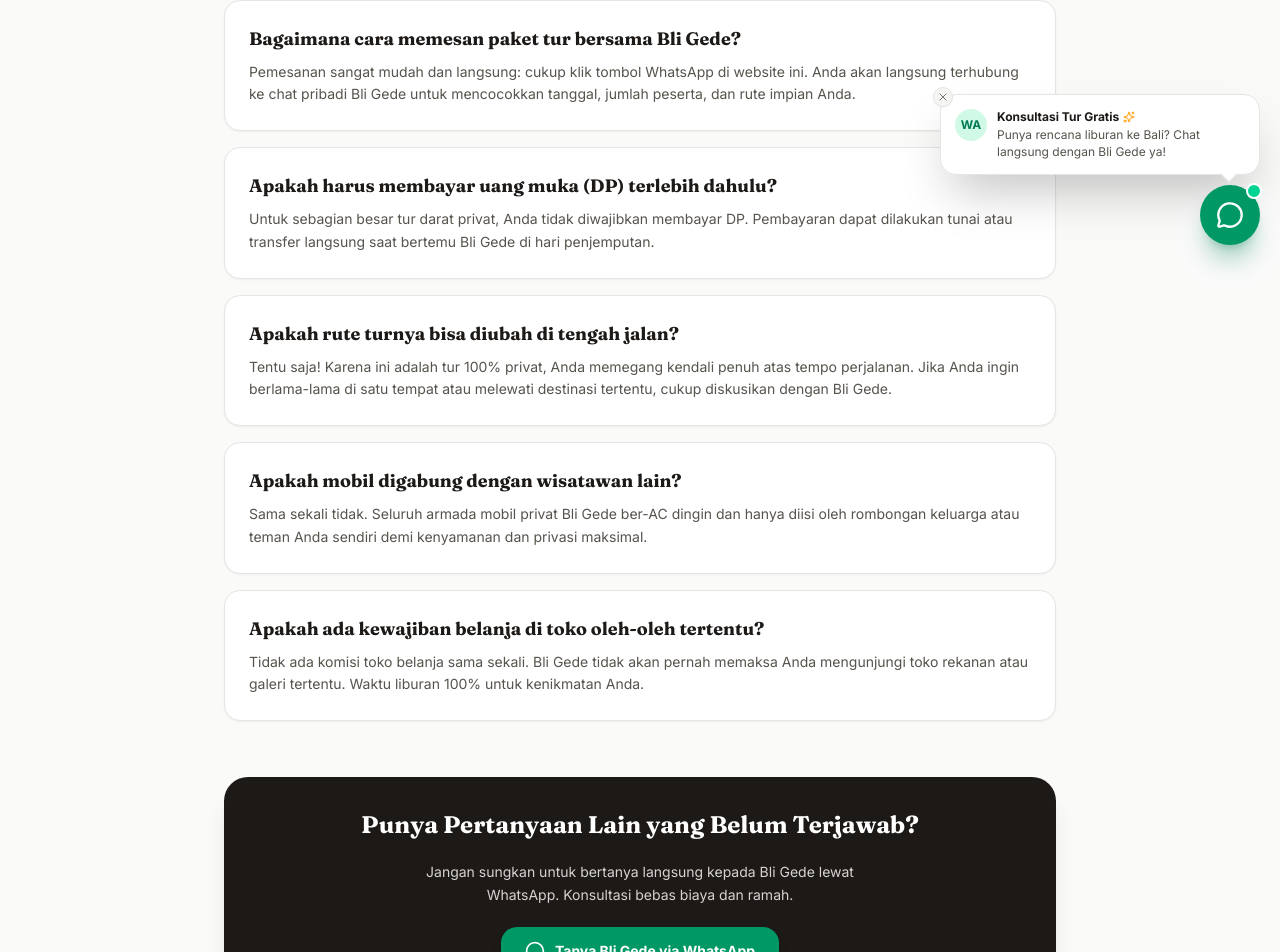
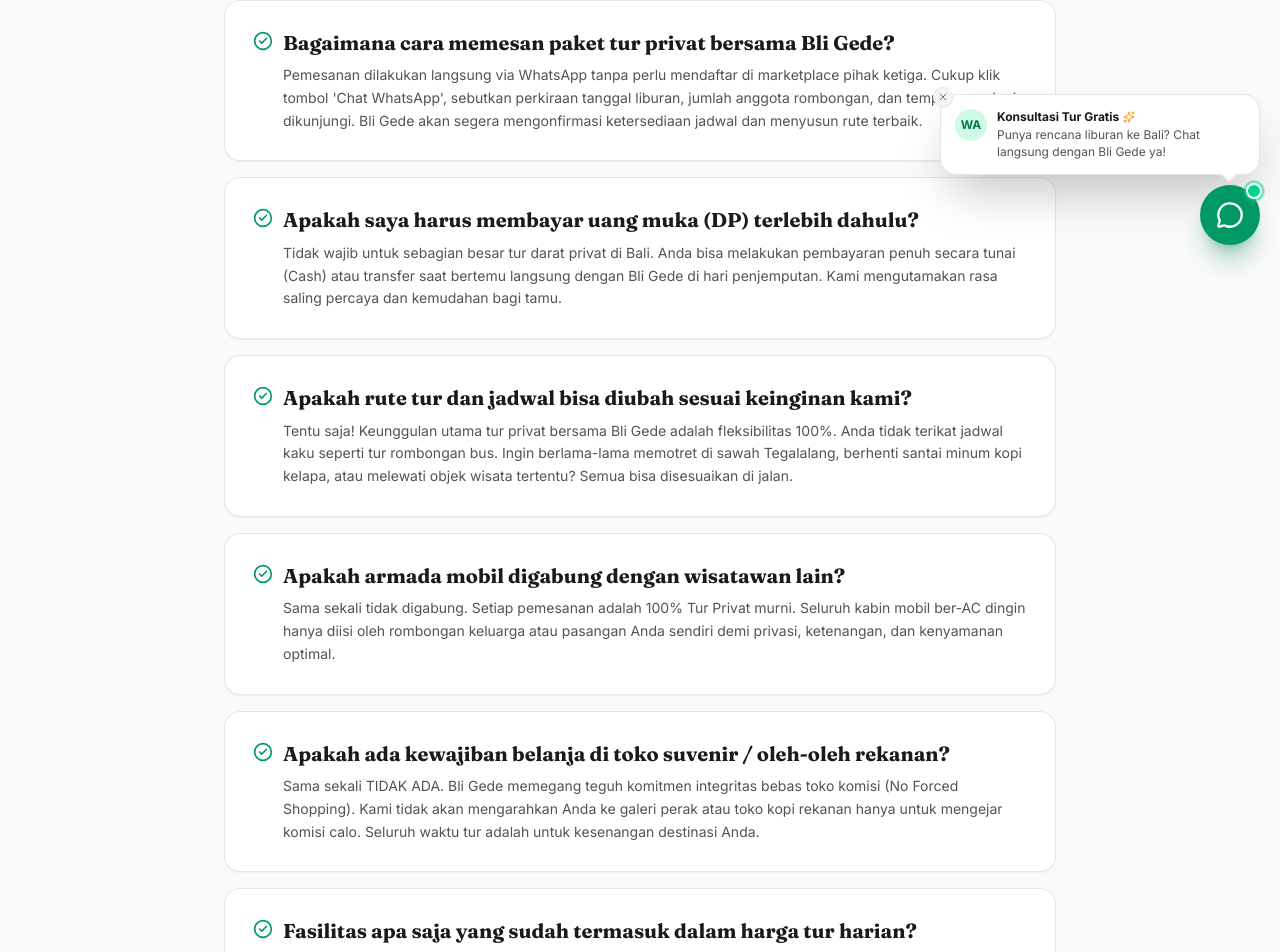
Before and after one commit to sumestawsome/gedebaliguide, a Next.js app: page /faq in a window 1280 px wide. Shown: the part 535-1487 px from the top of the page. Built offline with nearby package versions, Linux system fonts and the light colour scheme.

Commit message:
feat(seo): add FAQPage and ContactPage JSON-LD structured data and SEO metadata

```diff
--- a/src/app/contact/page.tsx
+++ b/src/app/contact/page.tsx
@@ -8,16 +8,81 @@ import { mockGuideProfile } from "@/data/mock-data";
 import { getGeneralConsultationUrl } from "@/lib/whatsapp";
 
 export const metadata: Metadata = {
-  title: "Kontak & Konsultasi Tur — Gede Bali Guide",
+  title: "Kontak Bli Gede — Reservasi & Konsultasi Tur Privat Bali",
   description:
-    "Hubungi Gede Sudiartana langsung via WhatsApp atau formulir pesan untuk konsultasi rute tur privat di Bali tanpa biaya calo.",
+    "Hubungi Gede Sudiartana via WhatsApp atau formulir pesan untuk konsultasi rute liburan privat di Bali. Respon ramah, cepat, & tanpa komisi perantara.",
+  keywords: [
+    "Kontak Tour Guide Bali",
+    "WhatsApp Gede Bali Guide",
+    "Reservasi Tour Bali",
+    "Konsultasi Wisata Bali",
+    "Gede Sudiartana Kontak",
+    "Nomor Telepon Guide Bali",
+  ],
+  alternates: {
+    canonical: "https://gedebaliguide.com/contact",
+  },
+  openGraph: {
+    title: "Kontak Bli Gede — Reservasi & Konsultasi Tur Privat Bali",
+    description:
+      "Hubungi Gede Sudiartana langsung via WhatsApp untuk konsultasi rute liburan privat keluarga di Bali. Tanpa biaya calo.",
+    url: "https://gedebaliguide.com/contact",
+    siteName: "Gede Bali Guide",
+    locale: "id_ID",
+    type: "website",
+    images: [
+      {
+        url: "https://images.unsplash.com/photo-1537996194471-e657df975ab4?w=1200&auto=format&fit=crop&q=80",
+        width: 1200,
+        height: 630,
+        alt: "Kontak Bli Gede Bali Guide",
+      },
+    ],
+  },
+  twitter: {
+    card: "summary_large_image",
+    title: "Kontak Bli Gede — Reservasi & Konsultasi Tur Privat Bali",
+    description:
+      "Konsultasi rute liburan privat di Bali langsung via WhatsApp Bli Gede.",
+    images: [
+      "https://images.unsplash.com/photo-1537996194471-e657df975ab4?w=1200&auto=format&fit=crop&q=80",
+    ],
+  },
 };
 
 export default function ContactPage() {
   const waUrl = getGeneralConsultationUrl("contact");
 
+  const contactJsonLd = {
+    "@context": "https://schema.org",
+    "@type": "ContactPage",
+    "@id": "https://gedebaliguide.com/contact#contactpage",
+    name: "Kontak Gede Bali Guide",
+    description:
+      "Layanan kontak langsung dan reservasi tur privat di Bali bersama pramuwisata berlisensi resmi HPI Gede Sudiartana.",
+    url: "https://gedebaliguide.com/contact",
+    mainEntity: {
+      "@type": "Person",
+      name: mockGuideProfile.name,
+      jobTitle: "Licensed Bali Tour Guide (HPI Bali)",
+      telephone: mockGuideProfile.phone,
+      email: mockGuideProfile.email,
+      contactPoint: {
+        "@type": "ContactPoint",
+        telephone: mockGuideProfile.phone,
+        contactType: "customer service",
+        availableLanguage: ["Indonesian", "English"],
+        areaServed: "ID",
+      },
+    },
+  };
+
   return (
     <div className="flex min-h-screen flex-col bg-[#fafaf9] text-stone-900 font-sans">
+      <script
+        type="application/ld+json"
+        dangerouslySetInnerHTML={{ __html: JSON.stringify(contactJsonLd) }}
+      />
       <Navbar />
 
       <main className="flex-1 pb-20">
--- a/src/app/faq/page.tsx
+++ b/src/app/faq/page.tsx
@@ -3,20 +3,76 @@ import type { Metadata } from "next";
 import Link from "next/link";
 import Navbar from "@/components/layout/Navbar";
 import Footer from "@/components/layout/Footer";
-import { HelpCircle, Sparkles, MessageCircle, ChevronRight } from "lucide-react";
+import { HelpCircle, Sparkles, MessageCircle, ChevronRight, CheckCircle2 } from "lucide-react";
 import { getGeneralConsultationUrl } from "@/lib/whatsapp";
+import { mockFaqItems } from "@/data/mock-faq";
 
 export const metadata: Metadata = {
-  title: "Tanya Jawab (FAQ) — Gede Bali Guide",
+  title: "Tanya Jawab (FAQ) Tur Privat Bali — Gede Bali Guide",
   description:
-    "Pertanyaan umum seputar tur privat di Bali bersama Gede Sudiartana: cara pemesanan, sistem pembayaran, armada mobil, dan fleksibilitas rute.",
+    "Pertanyaan umum seputar booking tur privat Bali bersama Gede Sudiartana: pemesanan tanpa DP, rute fleksibel, mobil ber-AC, dan pemandu resmi HPI Bali.",
+  keywords: [
+    "FAQ Tour Bali",
+    "Tanya Jawab Wisata Bali",
+    "Cara Pesan Tour Guide Bali",
+    "Sewa Mobil Bali Fleksibel",
+    "HPI Bali Guide FAQ",
+    "Paket Liburan Bali Tanpa DP",
+  ],
+  alternates: {
+    canonical: "https://gedebaliguide.com/faq",
+  },
+  openGraph: {
+    title: "Tanya Jawab (FAQ) Tur Privat Bali — Gede Bali Guide",
+    description:
+      "Informasi lengkap seputar pemesanan tanpa perantara, armada mobil ber-AC, biaya transparan, dan fleksibilitas jadwal tur bersama Bli Gede.",
+    url: "https://gedebaliguide.com/faq",
+    siteName: "Gede Bali Guide",
+    locale: "id_ID",
+    type: "website",
+    images: [
+      {
+        url: "https://images.unsplash.com/photo-1537996194471-e657df975ab4?w=1200&auto=format&fit=crop&q=80",
+        width: 1200,
+        height: 630,
+        alt: "Tanya Jawab FAQ Gede Bali Guide",
+      },
+    ],
+  },
+  twitter: {
+    card: "summary_large_image",
+    title: "Tanya Jawab (FAQ) Tur Privat Bali — Gede Bali Guide",
+    description:
+      "Informasi lengkap cara pesan, sistem pembayaran, dan fleksibilitas rute tur Bali bersama Bli Gede.",
+    images: [
+      "https://images.unsplash.com/photo-1537996194471-e657df975ab4?w=1200&auto=format&fit=crop&q=80",
+    ],
+  },
 };
 
 export default function FaqPage() {
   const waUrl = getGeneralConsultationUrl("faq");
 
+  const faqJsonLd = {
+    "@context": "https://schema.org",
+    "@type": "FAQPage",
+    "@id": "https://gedebaliguide.com/faq#faqpage",
+    mainEntity: mockFaqItems.map((item) => ({
+      "@type": "Question",
+      name: item.question,
+      acceptedAnswer: {
+        "@type": "Answer",
+        text: item.answer,
+      },
+    })),
+  };
+
   return (
     <div className="flex min-h-screen flex-col bg-[#fafaf9] text-stone-900 font-sans">
+      <script
+        type="application/ld+json"
+        dangerouslySetInnerHTML={{ __html: JSON.stringify(faqJsonLd) }}
+      />
       <Navbar />
 
       <main className="flex-1 pb-20">
@@ -42,7 +98,7 @@ export default function FaqPage() {
             </h1>
 
             <p className="text-stone-600 text-sm sm:text-base leading-relaxed font-sans max-w-2xl mx-auto">
-              Semua hal penting mengenai sistem pemesanan tanpa perantara, kenyamanan mobil, hingga fleksibilitas waktu kami rangkum di sini.
+              Semua hal penting mengenai sistem pemesanan tanpa perantara, kenyamanan armada mobil ber-AC, hingga fleksibilitas waktu kami rangkum secara transparan.
             </p>
           </div>
         </section>
@@ -50,70 +106,41 @@ export default function FaqPage() {
         {/* FAQ List Container */}
         <section className="mx-auto max-w-4xl px-4 sm:px-6 lg:px-8 pt-12 md:pt-16">
           <div className="space-y-4">
-            {/* Initial Accordion items framework */}
-            <div className="rounded-2xl border border-stone-200 bg-white p-6 shadow-xs space-y-2">
-              <h3 className="font-serif text-lg font-bold text-stone-900">
-                Bagaimana cara memesan paket tur bersama Bli Gede?
+            {mockFaqItems.map((item) => (
+              <div
+                key={item.id}
+                className="rounded-2xl border border-stone-200/90 bg-white p-6 sm:p-7 shadow-xs space-y-2 hover:border-amber-300/80 transition-colors"
+              >
+                <h3 className="font-serif text-lg sm:text-xl font-bold text-stone-900 leading-snug flex items-start gap-2.5">
+                  <CheckCircle2 className="h-5 w-5 text-emerald-600 shrink-0 mt-0.5" />
+                  <span>{item.question}</span>
                 </h3>
-              <p className="text-sm text-stone-600 leading-relaxed">
-                Pemesanan sangat mudah dan langsung: cukup klik tombol WhatsApp di website ini. Anda akan langsung terhubung ke chat pribadi Bli Gede untuk mencocokkan tanggal, jumlah peserta, dan rute impian Anda.
+                <p className="text-xs sm:text-sm text-stone-600 leading-relaxed pl-7.5">
+                  {item.answer}
                 </p>
               </div>
-
-            <div className="rounded-2xl border border-stone-200 bg-white p-6 shadow-xs space-y-2">
-              <h3 className="font-serif text-lg font-bold text-stone-900">
-                Apakah harus membayar uang muka (DP) terlebih dahulu?
-              </h3>
-              <p className="text-sm text-stone-600 leading-relaxed">
-                Untuk sebagian besar tur darat privat, Anda tidak diwajibkan membayar DP. Pembayaran dapat dilakukan tunai atau transfer langsung saat bertemu Bli Gede di hari penjemputan.
-              </p>
-            </div>
-
-            <div className="rounded-2xl border border-stone-200 bg-white p-6 shadow-xs space-y-2">
-              <h3 className="font-serif text-lg font-bold text-stone-900">
-                Apakah rute turnya bisa diubah di tengah jalan?
-              </h3>
-              <p className="text-sm text-stone-600 leading-relaxed">
-                Tentu saja! Karena ini adalah tur 100% privat, Anda memegang kendali penuh atas tempo perjalanan. Jika Anda ingin berlama-lama di satu tempat atau melewati destinasi tertentu, cukup diskusikan dengan Bli Gede.
-              </p>
-            </div>
-
-            <div className="rounded-2xl border border-stone-200 bg-white p-6 shadow-xs space-y-2">
-              <h3 className="font-serif text-lg font-bold text-stone-900">
-                Apakah mobil digabung dengan wisatawan lain?
-              </h3>
-              <p className="text-sm text-stone-600 leading-relaxed">
-                Sama sekali tidak. Seluruh armada mobil privat Bli Gede ber-AC dingin dan hanya diisi oleh rombongan keluarga atau teman Anda sendiri demi kenyamanan dan privasi maksimal.
-              </p>
-            </div>
-
-            <div className="rounded-2xl border border-stone-200 bg-white p-6 shadow-xs space-y-2">
-              <h3 className="font-serif text-lg font-bold text-stone-900">
-                Apakah ada kewajiban belanja di toko oleh-oleh tertentu?
-              </h3>
-              <p className="text-sm text-stone-600 leading-relaxed">
-                Tidak ada komisi toko belanja sama sekali. Bli Gede tidak akan pernah memaksa Anda mengunjungi toko rekanan atau galeri tertentu. Waktu liburan 100% untuk kenikmatan Anda.
-              </p>
-            </div>
+            ))}
           </div>
 
           {/* Still Have Questions CTA */}
-          <div className="mt-14 rounded-3xl bg-stone-900 text-white p-8 text-center space-y-5 shadow-xl">
-            <h3 className="font-serif text-2xl font-bold">
-              Punya Pertanyaan Lain yang Belum Terjawab?
+          <div className="mt-14 rounded-3xl bg-stone-900 text-white p-8 sm:p-10 text-center space-y-5 shadow-xl">
+            <h3 className="font-serif text-2xl sm:text-3xl font-bold">
+              Punya Pertanyaan Lain yang Belum Tercantum?
             </h3>
-            <p className="text-sm text-stone-300 max-w-md mx-auto leading-relaxed">
-              Jangan sungkan untuk bertanya langsung kepada Bli Gede lewat WhatsApp. Konsultasi bebas biaya dan ramah.
+            <p className="text-xs sm:text-sm text-stone-300 max-w-md mx-auto leading-relaxed">
+              Jangan sungkan untuk bertanya langsung kepada Bli Gede lewat WhatsApp. Konsultasi bebas biaya, santai, dan ramah.
             </p>
+            <div className="pt-2">
               <a
                 href={waUrl}
                 target="_blank"
                 rel="noopener noreferrer"
-              className="inline-flex items-center gap-2.5 rounded-2xl bg-emerald-600 px-6 py-3.5 text-sm font-bold text-white shadow-lg hover:bg-emerald-500 transition-colors"
+                className="inline-flex items-center gap-2.5 rounded-2xl bg-emerald-600 px-7 py-4 text-sm sm:text-base font-bold text-white shadow-lg hover:bg-emerald-500 transition-colors"
               >
                 <MessageCircle className="h-5 w-5" />
                 <span>Tanya Bli Gede via WhatsApp</span>
               </a>
+            </div>
           </div>
         </section>
       </main>
--- /dev/null
+++ b/src/data/mock-faq.ts
@@ -0,0 +1,72 @@
+export interface FaqItem {
+  id: string;
+  category: "booking" | "vehicle" | "routes" | "culture";
+  question: string;
+  answer: string;
+}
+
+export const mockFaqItems: FaqItem[] = [
+  {
+    id: "faq-1",
+    category: "booking",
+    question: "Bagaimana cara memesan paket tur privat bersama Bli Gede?",
+    answer:
+      "Pemesanan dilakukan langsung via WhatsApp tanpa perlu mendaftar di marketplace pihak ketiga. Cukup klik tombol 'Chat WhatsApp', sebutkan perkiraan tanggal liburan, jumlah anggota rombongan, dan tempat yang ingin dikunjungi. Bli Gede akan segera mengonfirmasi ketersediaan jadwal dan menyusun rute terbaik.",
+  },
+  {
+    id: "faq-2",
+    category: "booking",
+    question: "Apakah saya harus membayar uang muka (DP) terlebih dahulu?",
+    answer:
+      "Tidak wajib untuk sebagian besar tur darat privat di Bali. Anda bisa melakukan pembayaran penuh secara tunai (Cash) atau transfer saat bertemu langsung dengan Bli Gede di hari penjemputan. Kami mengutamakan rasa saling percaya dan kemudahan bagi tamu.",
+  },
+  {
+    id: "faq-3",
+    category: "routes",
+    question: "Apakah rute tur dan jadwal bisa diubah sesuai keinginan kami?",
+    answer:
+      "Tentu saja! Keunggulan utama tur privat bersama Bli Gede adalah fleksibilitas 100%. Anda tidak terikat jadwal kaku seperti tur rombongan bus. Ingin berlama-lama memotret di sawah Tegalalang, berhenti santai minum kopi kelapa, atau melewati objek wisata tertentu? Semua bisa disesuaikan di jalan.",
+  },
+  {
+    id: "faq-4",
+    category: "vehicle",
+    question: "Apakah armada mobil digabung dengan wisatawan lain?",
+    answer:
+      "Sama sekali tidak digabung. Setiap pemesanan adalah 100% Tur Privat murni. Seluruh kabin mobil ber-AC dingin hanya diisi oleh rombongan keluarga atau pasangan Anda sendiri demi privasi, ketenangan, dan kenyamanan optimal.",
+  },
+  {
+    id: "faq-5",
+    category: "culture",
+    question: "Apakah ada kewajiban belanja di toko suvenir / oleh-oleh rekanan?",
+    answer:
+      "Sama sekali TIDAK ADA. Bli Gede memegang teguh komitmen integritas bebas toko komisi (No Forced Shopping). Kami tidak akan mengarahkan Anda ke galeri perak atau toko kopi rekanan hanya untuk mengejar komisi calo. Seluruh waktu tur adalah untuk kesenangan destinasi Anda.",
+  },
+  {
+    id: "faq-6",
+    category: "booking",
+    question: "Fasilitas apa saja yang sudah termasuk dalam harga tur harian?",
+    answer:
+      "Harga paket sudah mencakup: unit mobil ber-AC dingin dan bersih, bahan bakar minyak (BBM), jasa pemandu berlisensi resmi (Bli Gede), biaya parkir di semua lokasi, serta air mineral botol dingin gratis setiap hari tur.",
+  },
+  {
+    id: "faq-7",
+    category: "vehicle",
+    question: "Bagaimana standar kebersihan armada mobil yang digunakan?",
+    answer:
+      "Armada kami (Toyota Avanza Veloz / Innova Reborn) selalu dibersihkan dan dicuci setiap hari sebelum menjemput tamu. Dilengkapi AC double blower yang dingin, kabin wangi segar bebas asap rokok (100% non-smoking), serta soket charger smartphone multi-port.",
+  },
+  {
+    id: "faq-8",
+    category: "culture",
+    question: "Apakah Bli Gede memiliki lisensi resmi pramuwisata di Bali?",
+    answer:
+      "Ya, Gede Sudiartana mengantongi lisensi resmi Himpunan Pramuwisata Indonesia (HPI) DPD Bali dengan No. Registrasi HPI-BALI-2015-8849 yang terdaftar aktif di Dinas Pariwisata Provinsi Bali, serta berhak memandu di seluruh pura sakral utama Pulau Dewata.",
+  },
+  {
+    id: "faq-9",
+    category: "routes",
+    question: "Bagaimana jika cuaca hujan atau mendung di hari tur?",
+    answer:
+      "Bli Gede memantau radar cuaca harian Bali. Jika salah satu destinasi pegunungan diguyur hujan lebat, Bli Gede akan menawarkan alternatif rute terbaik (misal: museum seni indoor, galeri perak tradisional, pertunjukan tari budaya, atau kafe estetik beratap) agar Anda tetap nyaman bertamasya.",
+  },
+];
```
Also changed, not shown: .ngodingpakeai/pending.json. Lines whose indentation alone changed are shown as unchanged.
